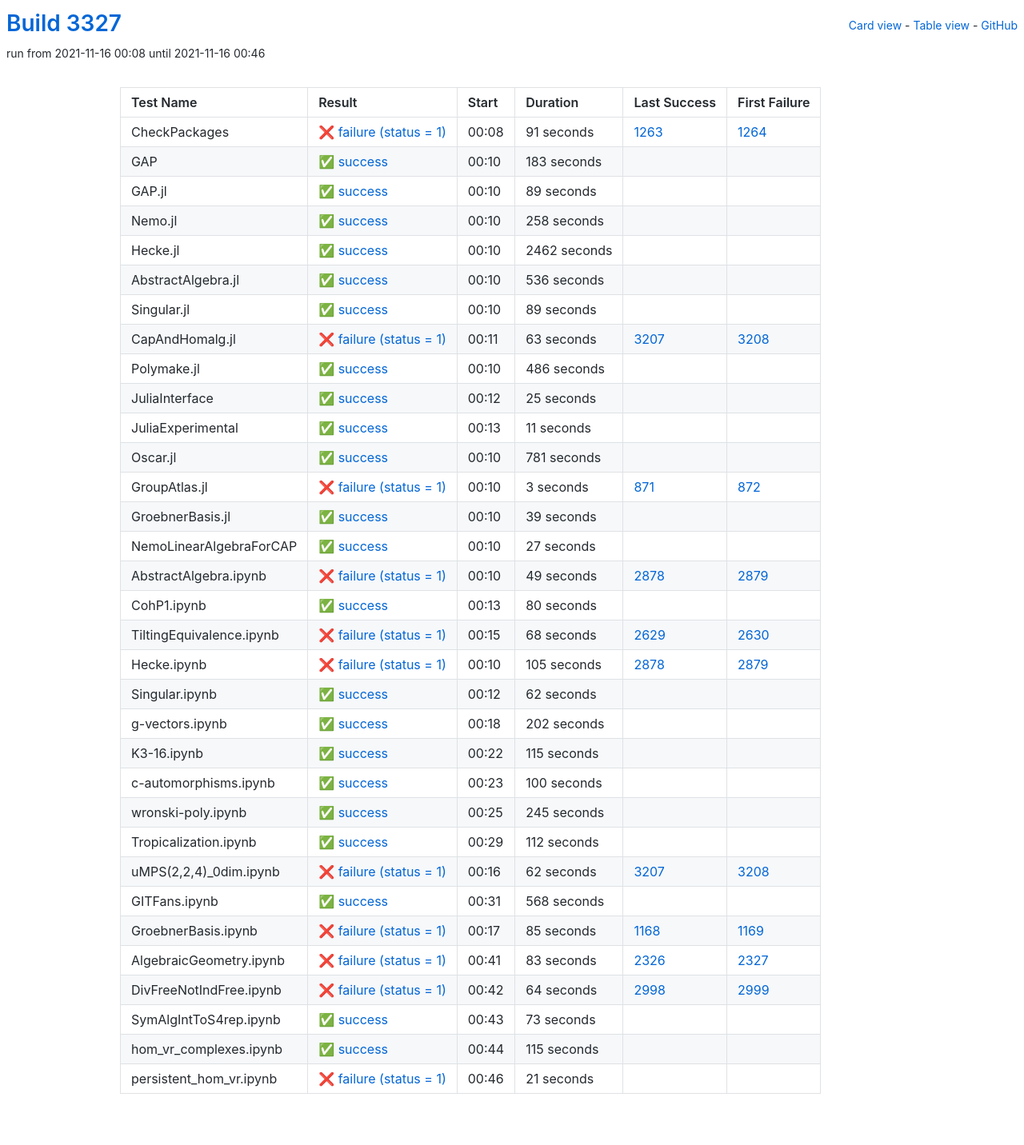
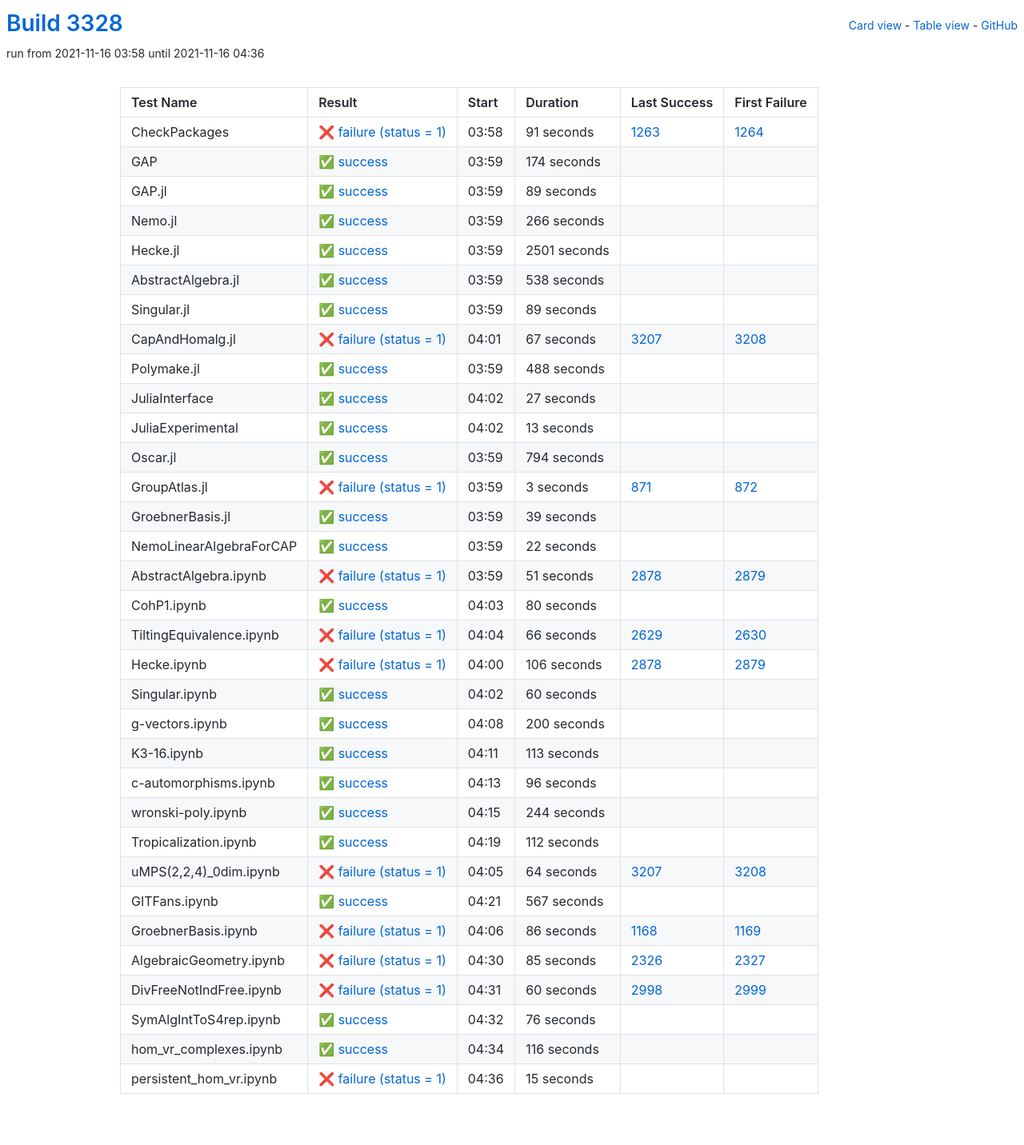
Before and after one commit to oscar-system/oscar-ci-status-stable, a Jekyll site: the page built from table.html, in a window 1280 px wide. Shown: the whole page at 80% size. Built offline with Jekyll 4.4.1, drawn with Linux system fonts in a browser that asks for light colours.

Commit message:
Build #3328

```diff
--- a/_data/ci.yml
+++ b/_data/ci.yml
@@ -1,6 +1,6 @@
 ---
-build: 3327
-build_url: https://oscarci.mathematik.uni-kl.de/job/oscar-stable/3327/
+build: 3328
+build_url: https://oscarci.mathematik.uni-kl.de/job/oscar-stable/3328/
 job: oscar-stable
 organization: oscar-system
 repo: oscar-ci-status-stable
@@ -8,8 +8,8 @@ repourl: https://github.com/oscar-system/oscar-ci-status-stable
 tests:
 - name: CheckPackages
   id: checkpackages
-  log: https://oscarci.mathematik.uni-kl.de/job/oscar-stable/3327/artifact/logs/build-3327/CheckPackages.log
-  start: 2021-11-16 00:08
+  log: https://oscarci.mathematik.uni-kl.de/job/oscar-stable/3328/artifact/logs/build-3328/CheckPackages.log
+  start: 2021-11-16 03:58
   success: false
   exitcode: 1
   status: failure
@@ -20,20 +20,20 @@ tests:
   first_failure_url: https://oscarci.mathematik.uni-kl.de/job/oscar-stable/1264/
 - name: GAP
   id: gap
-  log: https://oscarci.mathematik.uni-kl.de/job/oscar-stable/3327/artifact/logs/build-3327/GAP.log
-  start: 2021-11-16 00:10
+  log: https://oscarci.mathematik.uni-kl.de/job/oscar-stable/3328/artifact/logs/build-3328/GAP.log
+  start: 2021-11-16 03:59
   success: true
   exitcode: 0
   status: success
-  duration: 183
+  duration: 174
   last_success: false
   last_success_url:
   first_failure: false
   first_failure_url:
 - name: GAP.jl
   id: gap-jl
-  log: https://oscarci.mathematik.uni-kl.de/job/oscar-stable/3327/artifact/logs/build-3327/GAP.jl.log
-  start: 2021-11-16 00:10
+  log: https://oscarci.mathematik.uni-kl.de/job/oscar-stable/3328/artifact/logs/build-3328/GAP.jl.log
+  start: 2021-11-16 03:59
   success: true
   exitcode: 0
   status: success
@@ -44,44 +44,44 @@ tests:
   first_failure_url:
 - name: Nemo.jl
   id: nemo-jl
-  log: https://oscarci.mathematik.uni-kl.de/job/oscar-stable/3327/artifact/logs/build-3327/Nemo.jl.log
-  start: 2021-11-16 00:10
+  log: https://oscarci.mathematik.uni-kl.de/job/oscar-stable/3328/artifact/logs/build-3328/Nemo.jl.log
+  start: 2021-11-16 03:59
   success: true
   exitcode: 0
   status: success
-  duration: 258
+  duration: 266
   last_success: false
   last_success_url:
   first_failure: false
   first_failure_url:
 - name: Hecke.jl
   id: hecke-jl
-  log: https://oscarci.mathematik.uni-kl.de/job/oscar-stable/3327/artifact/logs/build-3327/Hecke.jl.log
-  start: 2021-11-16 00:10
+  log: https://oscarci.mathematik.uni-kl.de/job/oscar-stable/3328/artifact/logs/build-3328/Hecke.jl.log
+  start: 2021-11-16 03:59
   success: true
   exitcode: 0
   status: success
-  duration: 2462
+  duration: 2501
   last_success: false
   last_success_url:
   first_failure: false
   first_failure_url:
 - name: AbstractAlgebra.jl
   id: abstractalgebra-jl
-  log: https://oscarci.mathematik.uni-kl.de/job/oscar-stable/3327/artifact/logs/build-3327/AbstractAlgebra.jl.log
-  start: 2021-11-16 00:10
+  log: https://oscarci.mathematik.uni-kl.de/job/oscar-stable/3328/artifact/logs/build-3328/AbstractAlgebra.jl.log
+  start: 2021-11-16 03:59
   success: true
   exitcode: 0
   status: success
-  duration: 536
+  duration: 538
   last_success: false
   last_success_url:
   first_failure: false
   first_failure_url:
 - name: Singular.jl
   id: singular-jl
-  log: https://oscarci.mathematik.uni-kl.de/job/oscar-stable/3327/artifact/logs/build-3327/Singular.jl.log
-  start: 2021-11-16 00:10
+  log: https://oscarci.mathematik.uni-kl.de/job/oscar-stable/3328/artifact/logs/build-3328/Singular.jl.log
+  start: 2021-11-16 03:59
   success: true
   exitcode: 0
   status: success
@@ -92,68 +92,68 @@ tests:
   first_failure_url:
 - name: CapAndHomalg.jl
   id: capandhomalg-jl
-  log: https://oscarci.mathematik.uni-kl.de/job/oscar-stable/3327/artifact/logs/build-3327/CapAndHomalg.jl.log
-  start: 2021-11-16 00:11
+  log: https://oscarci.mathematik.uni-kl.de/job/oscar-stable/3328/artifact/logs/build-3328/CapAndHomalg.jl.log
+  start: 2021-11-16 04:01
   success: false
   exitcode: 1
   status: failure
-  duration: 63
+  duration: 67
   last_success: 3207
   last_success_url: https://oscarci.mathematik.uni-kl.de/job/oscar-stable/3207/
   first_failure: 3208
   first_failure_url: https://oscarci.mathematik.uni-kl.de/job/oscar-stable/3208/
 - name: Polymake.jl
   id: polymake-jl
-  log: https://oscarci.mathematik.uni-kl.de/job/oscar-stable/3327/artifact/logs/build-3327/Polymake.jl.log
-  start: 2021-11-16 00:10
+  log: https://oscarci.mathematik.uni-kl.de/job/oscar-stable/3328/artifact/logs/build-3328/Polymake.jl.log
+  start: 2021-11-16 03:59
   success: true
   exitcode: 0
   status: success
-  duration: 486
+  duration: 488
   last_success: false
   last_success_url:
   first_failure: false
   first_failure_url:
 - name: JuliaInterface
   id: juliainterface
-  log: https://oscarci.mathematik.uni-kl.de/job/oscar-stable/3327/artifact/logs/build-3327/JuliaInterface.log
-  start: 2021-11-16 00:12
+  log: https://oscarci.mathematik.uni-kl.de/job/oscar-stable/3328/artifact/logs/build-3328/JuliaInterface.log
+  start: 2021-11-16 04:02
   success: true
   exitcode: 0
   status: success
-  duration: 25
+  duration: 27
   last_success: false
   last_success_url:
   first_failure: false
   first_failure_url:
 - name: JuliaExperimental
   id: juliaexperimental
-  log: https://oscarci.mathematik.uni-kl.de/job/oscar-stable/3327/artifact/logs/build-3327/JuliaExperimental.log
-  start: 2021-11-16 00:13
+  log: https://oscarci.mathematik.uni-kl.de/job/oscar-stable/3328/artifact/logs/build-3328/JuliaExperimental.log
+  start: 2021-11-16 04:02
   success: true
   exitcode: 0
   status: success
-  duration: 11
+  duration: 13
   last_success: false
   last_success_url:
   first_failure: false
   first_failure_url:
 - name: Oscar.jl
   id: oscar-jl
-  log: https://oscarci.mathematik.uni-kl.de/job/oscar-stable/3327/artifact/logs/build-3327/Oscar.jl.log
-  start: 2021-11-16 00:10
+  log: https://oscarci.mathematik.uni-kl.de/job/oscar-stable/3328/artifact/logs/build-3328/Oscar.jl.log
+  start: 2021-11-16 03:59
   success: true
   exitcode: 0
   status: success
-  duration: 781
+  duration: 794
   last_success: false
   last_success_url:
   first_failure: false
   first_failure_url:
 - name: GroupAtlas.jl
   id: groupatlas-jl
-  log: https://oscarci.mathematik.uni-kl.de/job/oscar-stable/3327/artifact/logs/build-3327/GroupAtlas.jl.log
-  start: 2021-11-16 00:10
+  log: https://oscarci.mathematik.uni-kl.de/job/oscar-stable/3328/artifact/logs/build-3328/GroupAtlas.jl.log
+  start: 2021-11-16 03:59
   success: false
   exitcode: 1
   status: failure
@@ -164,8 +164,8 @@ tests:
   first_failure_url: https://oscarci.mathematik.uni-kl.de/job/oscar-stable/872/
 - name: GroebnerBasis.jl
   id: groebnerbasis-jl
-  log: https://oscarci.mathematik.uni-kl.de/job/oscar-stable/3327/artifact/logs/build-3327/GroebnerBasis.jl.log
-  start: 2021-11-16 00:10
+  log: https://oscarci.mathematik.uni-kl.de/job/oscar-stable/3328/artifact/logs/build-3328/GroebnerBasis.jl.log
+  start: 2021-11-16 03:59
   success: true
   exitcode: 0
   status: success
@@ -176,32 +176,32 @@ tests:
   first_failure_url:
 - name: NemoLinearAlgebraForCAP
   id: nemolinearalgebraforcap
-  log: https://oscarci.mathematik.uni-kl.de/job/oscar-stable/3327/artifact/logs/build-3327/NemoLinearAlgebraForCAP.log
-  start: 2021-11-16 00:10
+  log: https://oscarci.mathematik.uni-kl.de/job/oscar-stable/3328/artifact/logs/build-3328/NemoLinearAlgebraForCAP.log
+  start: 2021-11-16 03:59
   success: true
   exitcode: 0
   status: success
-  duration: 27
+  duration: 22
   last_success: false
   last_success_url:
   first_failure: false
   first_failure_url:
 - name: AbstractAlgebra.ipynb
   id: abstractalgebra-ipynb
-  log: https://oscarci.mathematik.uni-kl.de/job/oscar-stable/3327/artifact/logs/build-3327/AbstractAlgebra.ipynb.log
-  start: 2021-11-16 00:10
+  log: https://oscarci.mathematik.uni-kl.de/job/oscar-stable/3328/artifact/logs/build-3328/AbstractAlgebra.ipynb.log
+  start: 2021-11-16 03:59
   success: false
   exitcode: 1
   status: failure
-  duration: 49
+  duration: 51
   last_success: 2878
   last_success_url: https://oscarci.mathematik.uni-kl.de/job/oscar-stable/2878/
   first_failure: 2879
   first_failure_url: https://oscarci.mathematik.uni-kl.de/job/oscar-stable/2879/
 - name: CohP1.ipynb
   id: cohp1-ipynb
-  log: https://oscarci.mathematik.uni-kl.de/job/oscar-stable/3327/artifact/logs/build-3327/CohP1.ipynb.log
-  start: 2021-11-16 00:13
+  log: https://oscarci.mathematik.uni-kl.de/job/oscar-stable/3328/artifact/logs/build-3328/CohP1.ipynb.log
+  start: 2021-11-16 04:03
   success: true
   exitcode: 0
   status: success
@@ -212,92 +212,92 @@ tests:
   first_failure_url:
 - name: TiltingEquivalence.ipynb
   id: tiltingequivalence-ipynb
-  log: https://oscarci.mathematik.uni-kl.de/job/oscar-stable/3327/artifact/logs/build-3327/TiltingEquivalence.ipynb.log
-  start: 2021-11-16 00:15
+  log: https://oscarci.mathematik.uni-kl.de/job/oscar-stable/3328/artifact/logs/build-3328/TiltingEquivalence.ipynb.log
+  start: 2021-11-16 04:04
   success: false
   exitcode: 1
   status: failure
-  duration: 68
+  duration: 66
   last_success: 2629
   last_success_url: https://oscarci.mathematik.uni-kl.de/job/oscar-stable/2629/
   first_failure: 2630
   first_failure_url: https://oscarci.mathematik.uni-kl.de/job/oscar-stable/2630/
 - name: Hecke.ipynb
   id: hecke-ipynb
-  log: https://oscarci.mathematik.uni-kl.de/job/oscar-stable/3327/artifact/logs/build-3327/Hecke.ipynb.log
-  start: 2021-11-16 00:10
+  log: https://oscarci.mathematik.uni-kl.de/job/oscar-stable/3328/artifact/logs/build-3328/Hecke.ipynb.log
+  start: 2021-11-16 04:00
   success: false
   exitcode: 1
   status: failure
-  duration: 105
+  duration: 106
   last_success: 2878
   last_success_url: https://oscarci.mathematik.uni-kl.de/job/oscar-stable/2878/
   first_failure: 2879
   first_failure_url: https://oscarci.mathematik.uni-kl.de/job/oscar-stable/2879/
 - name: Singular.ipynb
   id: singular-ipynb
-  log: https://oscarci.mathematik.uni-kl.de/job/oscar-stable/3327/artifact/logs/build-3327/Singular.ipynb.log
-  start: 2021-11-16 00:12
+  log: https://oscarci.mathematik.uni-kl.de/job/oscar-stable/3328/artifact/logs/build-3328/Singular.ipynb.log
+  start: 2021-11-16 04:02
   success: true
   exitcode: 0
   status: success
-  duration: 62
+  duration: 60
   last_success: false
   last_success_url:
   first_failure: false
   first_failure_url:
 - name: g-vectors.ipynb
   id: g-vectors-ipynb
-  log: https://oscarci.mathematik.uni-kl.de/job/oscar-stable/3327/artifact/logs/build-3327/g-vectors.ipynb.log
-  start: 2021-11-16 00:18
+  log: https://oscarci.mathematik.uni-kl.de/job/oscar-stable/3328/artifact/logs/build-3328/g-vectors.ipynb.log
+  start: 2021-11-16 04:08
   success: true
   exitcode: 0
   status: success
-  duration: 202
+  duration: 200
   last_success: false
   last_success_url:
   first_failure: false
   first_failure_url:
 - name: K3-16.ipynb
   id: k3-16-ipynb
-  log: https://oscarci.mathematik.uni-kl.de/job/oscar-stable/3327/artifact/logs/build-3327/K3-16.ipynb.log
-  start: 2021-11-16 00:22
+  log: https://oscarci.mathematik.uni-kl.de/job/oscar-stable/3328/artifact/logs/build-3328/K3-16.ipynb.log
+  start: 2021-11-16 04:11
   success: true
   exitcode: 0
   status: success
-  duration: 115
+  duration: 113
   last_success: false
   last_success_url:
   first_failure: false
   first_failure_url:
 - name: c-automorphisms.ipynb
   id: c-automorphisms-ipynb
-  log: https://oscarci.mathematik.uni-kl.de/job/oscar-stable/3327/artifact/logs/build-3327/c-automorphisms.ipynb.log
-  start: 2021-11-16 00:23
+  log: https://oscarci.mathematik.uni-kl.de/job/oscar-stable/3328/artifact/logs/build-3328/c-automorphisms.ipynb.log
+  start: 2021-11-16 04:13
   success: true
   exitcode: 0
   status: success
-  duration: 100
+  duration: 96
   last_success: false
   last_success_url:
   first_failure: false
   first_failure_url:
 - name: wronski-poly.ipynb
   id: wronski-poly-ipynb
-  log: https://oscarci.mathematik.uni-kl.de/job/oscar-stable/3327/artifact/logs/build-3327/wronski-poly.ipynb.log
-  start: 2021-11-16 00:25
+  log: https://oscarci.mathematik.uni-kl.de/job/oscar-stable/3328/artifact/logs/build-3328/wronski-poly.ipynb.log
+  start: 2021-11-16 04:15
   success: true
   exitcode: 0
   status: success
-  duration: 245
+  duration: 244
   last_success: false
   last_success_url:
   first_failure: false
   first_failure_url:
 - name: Tropicalization.ipynb
   id: tropicalization-ipynb
-  log: https://oscarci.mathematik.uni-kl.de/job/oscar-stable/3327/artifact/logs/build-3327/Tropicalization.ipynb.log
-  start: 2021-11-16 00:29
+  log: https://oscarci.mathematik.uni-kl.de/job/oscar-stable/3328/artifact/logs/build-3328/Tropicalization.ipynb.log
+  start: 2021-11-16 04:19
   success: true
   exitcode: 0
   status: success
@@ -308,96 +308,96 @@ tests:
   first_failure_url:
 - name: uMPS(2,2,4)_0dim.ipynb
   id: umps-2-2-4-0dim-ipynb
-  log: https://oscarci.mathematik.uni-kl.de/job/oscar-stable/3327/artifact/logs/build-3327/uMPS-2-2-4-_0dim.ipynb.log
-  start: 2021-11-16 00:16
+  log: https://oscarci.mathematik.uni-kl.de/job/oscar-stable/3328/artifact/logs/build-3328/uMPS-2-2-4-_0dim.ipynb.log
+  start: 2021-11-16 04:05
   success: false
   exitcode: 1
   status: failure
-  duration: 62
+  duration: 64
   last_success: 3207
   last_success_url: https://oscarci.mathematik.uni-kl.de/job/oscar-stable/3207/
   first_failure: 3208
   first_failure_url: https://oscarci.mathematik.uni-kl.de/job/oscar-stable/3208/
 - name: GITFans.ipynb
   id: gitfans-ipynb
-  log: https://oscarci.mathematik.uni-kl.de/job/oscar-stable/3327/artifact/logs/build-3327/GITFans.ipynb.log
-  start: 2021-11-16 00:31
+  log: https://oscarci.mathematik.uni-kl.de/job/oscar-stable/3328/artifact/logs/build-3328/GITFans.ipynb.log
+  start: 2021-11-16 04:21
   success: true
   exitcode: 0
   status: success
-  duration: 568
+  duration: 567
   last_success: false
   last_success_url:
   first_failure: false
   first_failure_url:
 - name: GroebnerBasis.ipynb
   id: groebnerbasis-ipynb
-  log: https://oscarci.mathematik.uni-kl.de/job/oscar-stable/3327/artifact/logs/build-3327/GroebnerBasis.ipynb.log
-  start: 2021-11-16 00:17
+  log: https://oscarci.mathematik.uni-kl.de/job/oscar-stable/3328/artifact/logs/build-3328/GroebnerBasis.ipynb.log
+  start: 2021-11-16 04:06
   success: false
   exitcode: 1
   status: failure
-  duration: 85
+  duration: 86
   last_success: 1168
   last_success_url: https://oscarci.mathematik.uni-kl.de/job/oscar-stable/1168/
   first_failure: 1169
   first_failure_url: https://oscarci.mathematik.uni-kl.de/job/oscar-stable/1169/
 - name: AlgebraicGeometry.ipynb
   id: algebraicgeometry-ipynb
-  log: https://oscarci.mathematik.uni-kl.de/job/oscar-stable/3327/artifact/logs/build-3327/AlgebraicGeometry.ipynb.log
-  start: 2021-11-16 00:41
+  log: https://oscarci.mathematik.uni-kl.de/job/oscar-stable/3328/artifact/logs/build-3328/AlgebraicGeometry.ipynb.log
+  start: 2021-11-16 04:30
   success: false
   exitcode: 1
   status: failure
-  duration: 83
+  duration: 85
   last_success: 2326
   last_success_url: https://oscarci.mathematik.uni-kl.de/job/oscar-stable/2326/
   first_failure: 2327
   first_failure_url: https://oscarci.mathematik.uni-kl.de/job/oscar-stable/2327/
 - name: DivFreeNotIndFree.ipynb
   id: divfreenotindfree-ipynb
-  log: https://oscarci.mathematik.uni-kl.de/job/oscar-stable/3327/artifact/logs/build-3327/DivFreeNotIndFree.ipynb.log
-  start: 2021-11-16 00:42
+  log: https://oscarci.mathematik.uni-kl.de/job/oscar-stable/3328/artifact/logs/build-3328/DivFreeNotIndFree.ipynb.log
+  start: 2021-11-16 04:31
   success: false
   exitcode: 1
   status: failure
-  duration: 64
+  duration: 60
   last_success: 2998
   last_success_url: https://oscarci.mathematik.uni-kl.de/job/oscar-stable/2998/
   first_failure: 2999
   first_failure_url: https://oscarci.mathematik.uni-kl.de/job/oscar-stable/2999/
 - name: SymAlgIntToS4rep.ipynb
   id: symalginttos4rep-ipynb
-  log: https://oscarci.mathematik.uni-kl.de/job/oscar-stable/3327/artifact/logs/build-3327/SymAlgIntToS4rep.ipynb.log
-  start: 2021-11-16 00:43
+  log: https://oscarci.mathematik.uni-kl.de/job/oscar-stable/3328/artifact/logs/build-3328/SymAlgIntToS4rep.ipynb.log
+  start: 2021-11-16 04:32
   success: true
   exitcode: 0
   status: success
-  duration: 73
+  duration: 76
   last_success: false
   last_success_url:
   first_failure: false
   first_failure_url:
 - name: hom_vr_complexes.ipynb
   id: hom-vr-complexes-ipynb
-  log: https://oscarci.mathematik.uni-kl.de/job/oscar-stable/3327/artifact/logs/build-3327/hom_vr_complexes.ipynb.log
-  start: 2021-11-16 00:44
+  log: https://oscarci.mathematik.uni-kl.de/job/oscar-stable/3328/artifact/logs/build-3328/hom_vr_complexes.ipynb.log
+  start: 2021-11-16 04:34
   success: true
   exitcode: 0
   status: success
-  duration: 115
+  duration: 116
   last_success: false
   last_success_url:
   first_failure: false
   first_failure_url:
 - name: persistent_hom_vr.ipynb
   id: persistent-hom-vr-ipynb
-  log: https://oscarci.mathematik.uni-kl.de/job/oscar-stable/3327/artifact/logs/build-3327/persistent_hom_vr.ipynb.log
-  start: 2021-11-16 00:46
+  log: https://oscarci.mathematik.uni-kl.de/job/oscar-stable/3328/artifact/logs/build-3328/persistent_hom_vr.ipynb.log
+  start: 2021-11-16 04:36
   success: false
   exitcode: 1
   status: failure
-  duration: 21
+  duration: 15
   last_success: false
   last_success_url:
   first_failure: false
```
Also changed, not shown: README.md.
